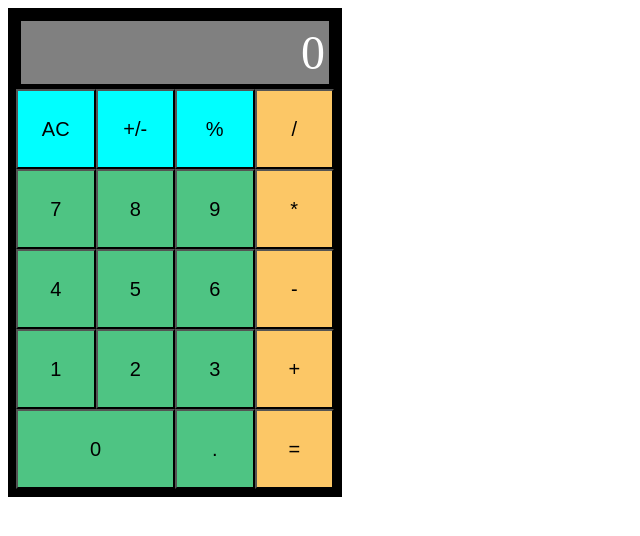
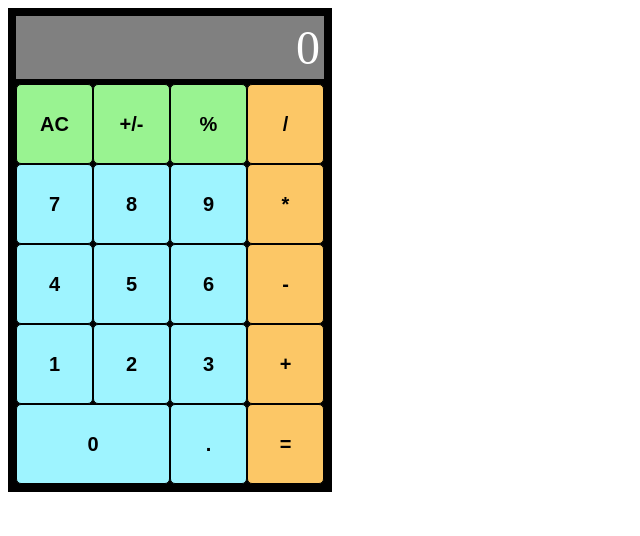
Before and after one commit to kk0425/calculator, a plain HTML site: page index.html in a window 1280 px wide. Shown: the whole page, without its empty margins (0-640 px from the left). Drawn offline with Linux system fonts and the light colour scheme.

Commit message:
style changes

```diff
--- a/style.css
+++ b/style.css
@@ -1,7 +1,7 @@
 #calc-container {
     background-color: black;
     width:fit-content;
-    padding: 0.5em;
+    padding: 8px;
 }
 
 #display {
@@ -11,7 +11,7 @@
     font-size: 3em;
     width: 300px;
     text-align: right;
-    margin: 5px;
+    margin-bottom: 5px;
 }
 
 .buttons div{
@@ -20,9 +20,14 @@
 
 .buttons div button{
     font-size: 20px;
+    font-weight: 550;
     width: 25%;
     height: 80px;
     box-sizing: border-box;
+    border-radius: 5px;
+    border-style: solid;
+    border-color: black;
+    border-width: 1px;
 }
 
 #zero {
@@ -34,9 +39,9 @@
 }
 
 #one, #two, #three, #four, #five, #six, #seven, #eight, #nine, #zero, #decimal {
-    background-color: rgb(78, 196, 131);
+    background-color: rgb(158, 244, 255);
 }
 
 #clear, #sign, #percent {
-    background-color: rgb(0, 255, 255);
+    background-color: rgb(153, 243, 145);
 }
```
